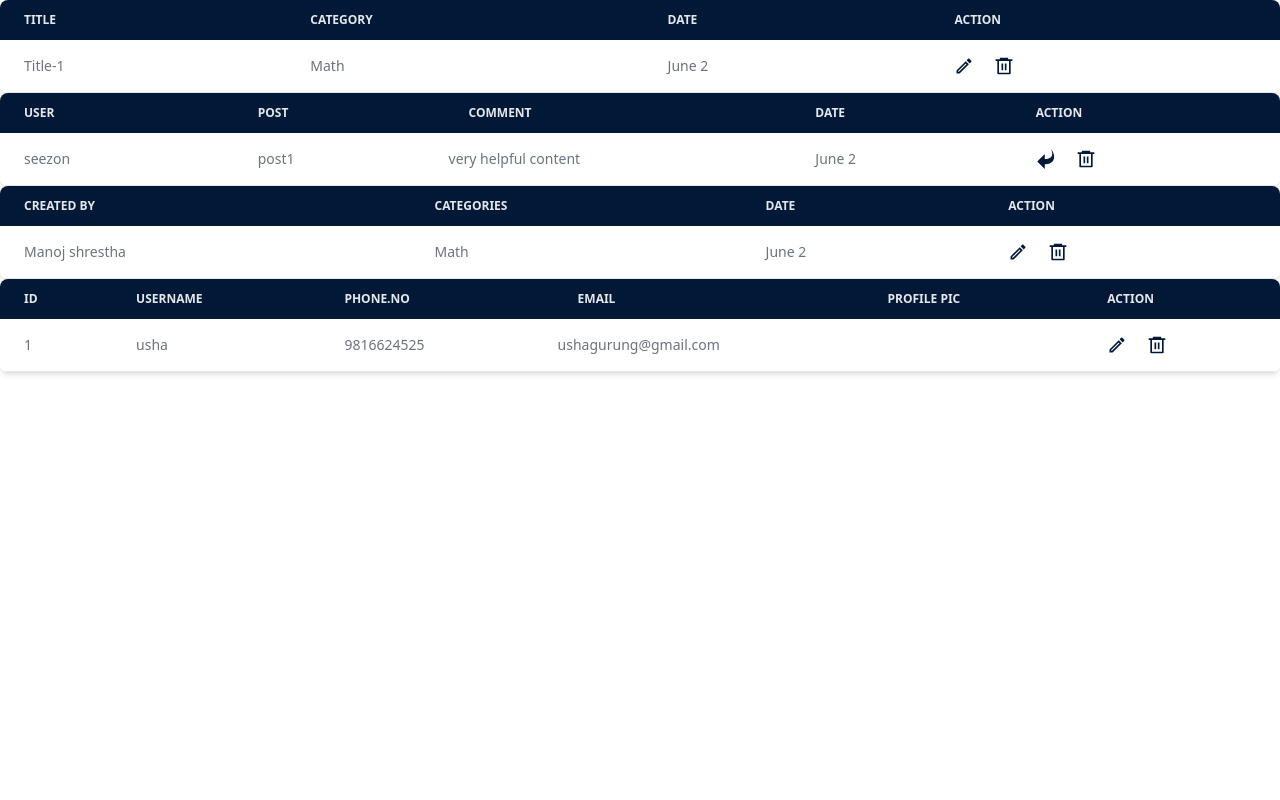
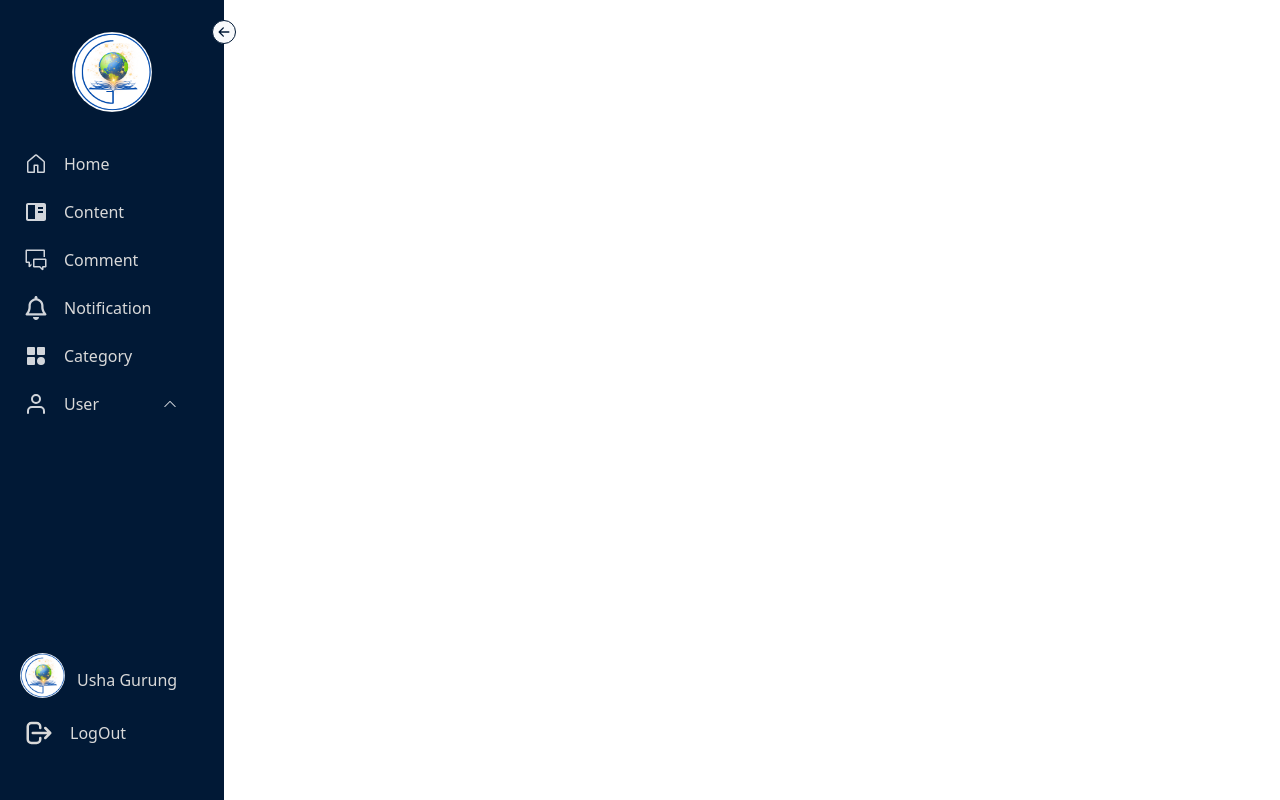
Before and after one commit to manojtsx/GyanShristi-CMS, a Next.js app in the folder client/: page /editor in a window 1280 px wide. Built offline with nearby package versions, Linux system fonts and the light colour scheme.

Commit message:
sidemenubarmodified

```diff
--- a/client/src/app/editor/page.tsx
+++ b/client/src/app/editor/page.tsx
@@ -2,6 +2,9 @@ import CategoryTable from "@/components/common-component/CategoryTable";
 import CommentTable from "@/components/common-component/CommentTable";
 import ContentTable from "@/components/common-component/ContentTable";
 import UserTable from "@/components/common-component/UserTable";
+import SideMenuBarAdmin from "@/components/SideMenuBarAdmin";
+import SideMenuBarAuthor from "@/components/SideMenuBarAuthor";
+import SideMenuBarEditor from "@/components/SideMenuBarEditor";
 import SpeechToTextEditor from "@/components/SpeechToTextEditor";
 import React from "react";
 
@@ -9,10 +12,11 @@ export default function Page() {
   return (
     <div>
       {/* <SpeechToTextEditor /> */}
-      <ContentTable />
-      <CommentTable />
-      <CategoryTable />
-      <UserTable />
+      {/* <ContentTable /> */}
+      {/* <CommentTable /> */}
+      {/* <CategoryTable /> */}
+      {/* <UserTable /> */}
+      <SideMenuBarAdmin />
     </div>
   );
 }
--- a/client/src/components/SideMenuBarAdmin.tsx
+++ b/client/src/components/SideMenuBarAdmin.tsx
@@ -50,7 +50,7 @@ const SideMenuBarAdmin = () => {
       } duration-300 relative flex flex-col`}
     >
       <BsArrowLeftShort
-        className={`text-[#011936] text-2xl bg-slate-50 rounded-full border border-[#011936] absolute -right-3 top-9 cursor-pointer ${
+        className={`text-[#011936] text-2xl bg-slate-50 rounded-full border border-[#011936] absolute -right-3 top-5 cursor-pointer ${
           !open && "rotate-180"
         }`}
         onClick={() => setOpen(!open)}
@@ -71,7 +71,7 @@ const SideMenuBarAdmin = () => {
           <li key={index}>
             <div
               className={`flex items-center p-2 text-gray-300 mb-2 hover:bg-gray-700 rounded-md cursor-pointer ${
-                !open ? "justify-center" : "ml-6"
+                !open ? "justify-center" : "pl-6"
               } duration-300`}
               onClick={() => {
                 if (item.label === "User") setUserMenuOpen(!userMenuOpen);
@@ -107,8 +107,8 @@ const SideMenuBarAdmin = () => {
         ))}
       </ul>
       <div
-        className={`flex items-center text-gray-300 space-x-4 mb-4 hover:bg-gray-700 rounded-md cursor-pointer ${
-          !open ? "justify-center" : "ml-5"
+        className={`flex items-center text-gray-300 space-x-3 mb-4 hover:bg-gray-700 rounded-md cursor-pointer ${
+          !open ? "justify-center" : "pl-5"
         } duration-300`}
       >
         <Image
@@ -124,7 +124,7 @@ const SideMenuBarAdmin = () => {
       </div>
       <div
         className={`flex items-center p-1 text-[#D9D9D9] space-x-4 mb-12 hover:bg-gray-700 rounded-md cursor-pointer ${
-          !open ? "justify-center" : "ml-9"
+          !open ? "justify-center" : "pl-6"
         }`}
         onClick={handleLogoutClick}
       >
--- a/client/src/components/SideMenuBarAuthor.tsx
+++ b/client/src/components/SideMenuBarAuthor.tsx
@@ -42,7 +42,7 @@ const SideMenuBarAuthor = () => {
       } duration-300 relative flex flex-col`}
     >
       <BsArrowLeftShort
-        className={`text-[#011936] text-2xl bg-slate-50 rounded-full border border-[#011936] absolute -right-3 top-9 cursor-pointer ${
+        className={`text-[#011936] text-2xl bg-slate-50 rounded-full border border-[#011936] absolute -right-3 top-5 cursor-pointer ${
           !open && "rotate-180"
         }`}
         onClick={() => setOpen(!open)}
@@ -63,7 +63,7 @@ const SideMenuBarAuthor = () => {
           <li key={index}>
             <div
               className={`flex items-center p-3 text-gray-300 mb-2 hover:bg-gray-700 rounded-md cursor-pointer ${
-                !open ? "justify-center" : "ml-6"
+                !open ? "justify-center" : "pl-6"
               } duration-300`}
             >
               <div className="text-2xl">{item.icon}</div>
@@ -79,8 +79,8 @@ const SideMenuBarAuthor = () => {
         ))}
       </ul>
       <div
-        className={`flex items-center text-gray-300 space-x-4 mb-4 hover:bg-gray-700 rounded-md cursor-pointer ${
-          !open ? "justify-center" : "ml-5"
+        className={`flex items-center text-gray-300 space-x-3 mb-4 hover:bg-gray-700 rounded-md cursor-pointer ${
+          !open ? "justify-center" : "pl-5"
         } duration-300`}
       >
         <Image
@@ -96,7 +96,7 @@ const SideMenuBarAuthor = () => {
       </div>
       <div
         className={`flex items-center p-1 text-[#D9D9D9] space-x-4 mb-12 hover:bg-gray-700 rounded-md cursor-pointer ${
-          !open ? "justify-center" : "ml-9"
+          !open ? "justify-center" : "pl-6"
         }`}
         onClick={handleLogoutClick}
       >
--- a/client/src/components/SideMenuBarEditor.tsx
+++ b/client/src/components/SideMenuBarEditor.tsx
@@ -50,7 +50,7 @@ const SideMenuBarEditor = () => {
       } duration-300 relative flex flex-col`}
     >
       <BsArrowLeftShort
-        className={`text-[#011936] text-2xl bg-slate-50 rounded-full border border-[#011936] absolute -right-3 top-9 cursor-pointer ${
+        className={`text-[#011936] text-2xl bg-slate-50 rounded-full border border-[#011936] absolute -right-3 top-5 cursor-pointer ${
           !open && "rotate-180"
         }`}
         onClick={() => setOpen(!open)}
@@ -71,7 +71,7 @@ const SideMenuBarEditor = () => {
           <li key={index}>
             <div
               className={`flex items-center p-2 text-gray-300 mb-2 hover:bg-gray-700 rounded-md cursor-pointer ${
-                !open ? "justify-center" : "ml-6"
+                !open ? "justify-center" : "pl-6"
               } duration-300`}
               onClick={() => {
                 if (item.label === "User") setUserMenuOpen(!userMenuOpen);
@@ -107,8 +107,8 @@ const SideMenuBarEditor = () => {
         ))}
       </ul>
       <div
-        className={`flex items-center text-gray-300 space-x-4 mb-4 hover:bg-gray-700 rounded-md cursor-pointer ${
-          !open ? "justify-center" : "ml-5"
+        className={`flex items-center text-gray-300 space-x-3 mb-4 hover:bg-gray-700 rounded-md cursor-pointer ${
+          !open ? "justify-center" : "pl-5"
         } duration-300`}
       >
         <Image
@@ -124,7 +124,7 @@ const SideMenuBarEditor = () => {
       </div>
       <div
         className={`flex items-center p-1 text-[#D9D9D9] space-x-4 mb-12 hover:bg-gray-700 rounded-md cursor-pointer ${
-          !open ? "justify-center" : "ml-9"
+          !open ? "justify-center" : "pl-6"
         }`}
         onClick={handleLogoutClick}
       >
```
